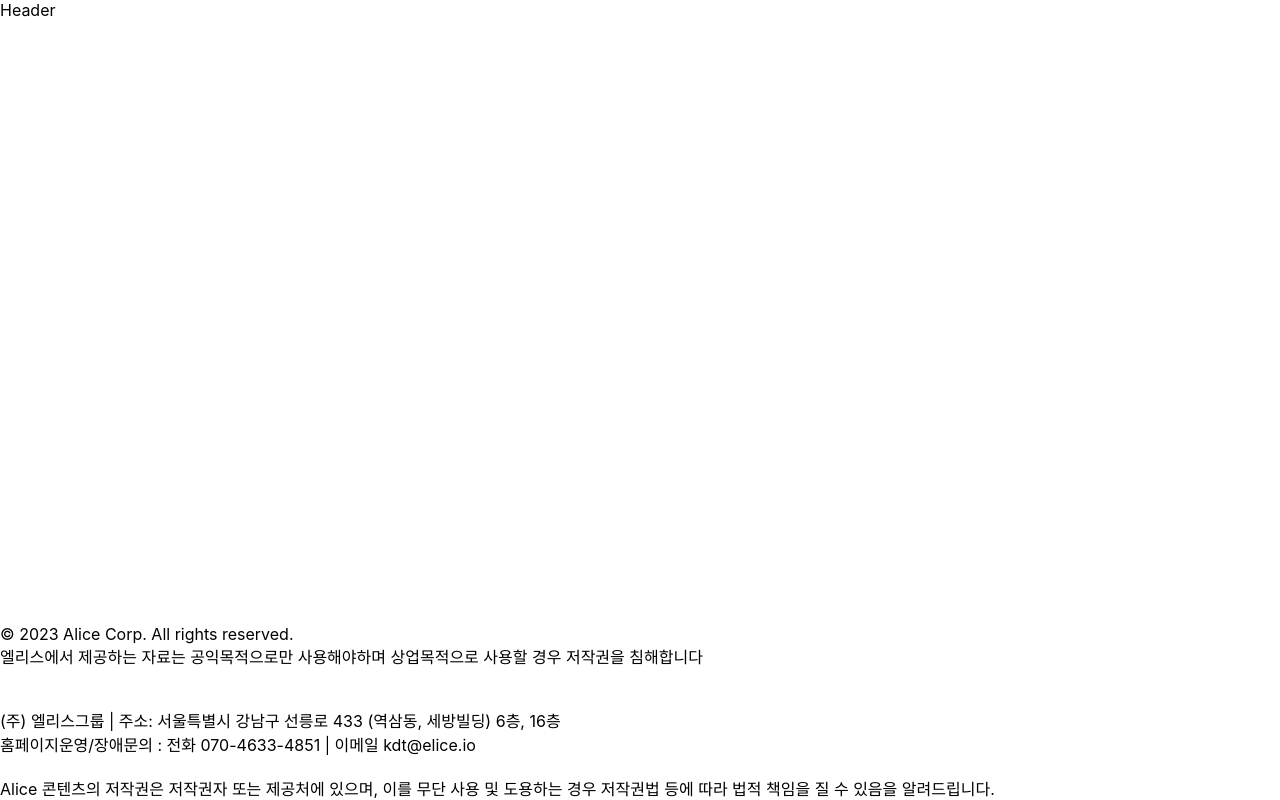
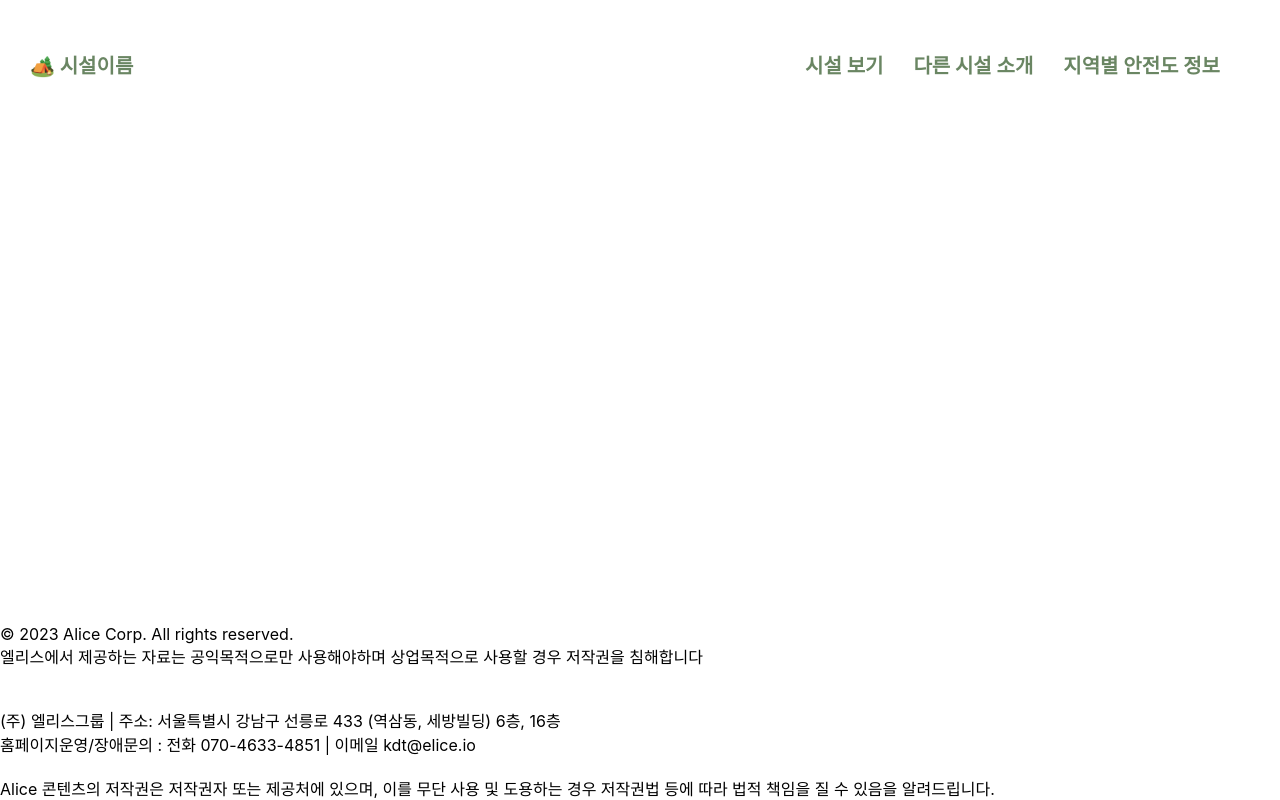
Before and after one commit to mieum12/AI6_data_project_front, a React (Create React App) app: page / in a window 1280 px wide. Built offline with nearby package versions, Linux system fonts and the light colour scheme.

Commit message:
feat: Header component

```diff
--- a/src/components/Header.js
+++ b/src/components/Header.js
@@ -1,7 +1,48 @@
 import React from "react";
+import styled from "styled-components";
 
-const Header = () => {
-  return <div>Header</div>;
-};
+function Header() {
+  return (
+    <HeaderSection>
+      <div className="wrapper">
+        <div className="title"><a href="/"> 🏕️ 시설이름 </a></div>
+        <ul className="menu">
+            <li><a href="/">시설 보기</a></li>
+            <li><a href="/">다른 시설 소개</a></li>
+            <li><a href="/">지역별 안전도 정보</a></li>
+        </ul>
+      </div>
+    </HeaderSection>
+  );
+}
+
+const HeaderSection = styled.div`
+font-weight: bold;
+font-size: 20px;
+color: #6A8663;
+margin: 30px;
+
+.wrapper{
+  width: 100%;
+  display: flex;
+  justify-content: space-between;
+  align-items: center;
+}
+.title{
+
+}
+.menu{
+  list-style:none;
+  display: flex;
+}
+.menu li{
+  margin-right: 30px;
+}
+a {
+  text-decoration: none;
+  color: #6A8663;
+}
+
+`;
 
 export default Header;
```
